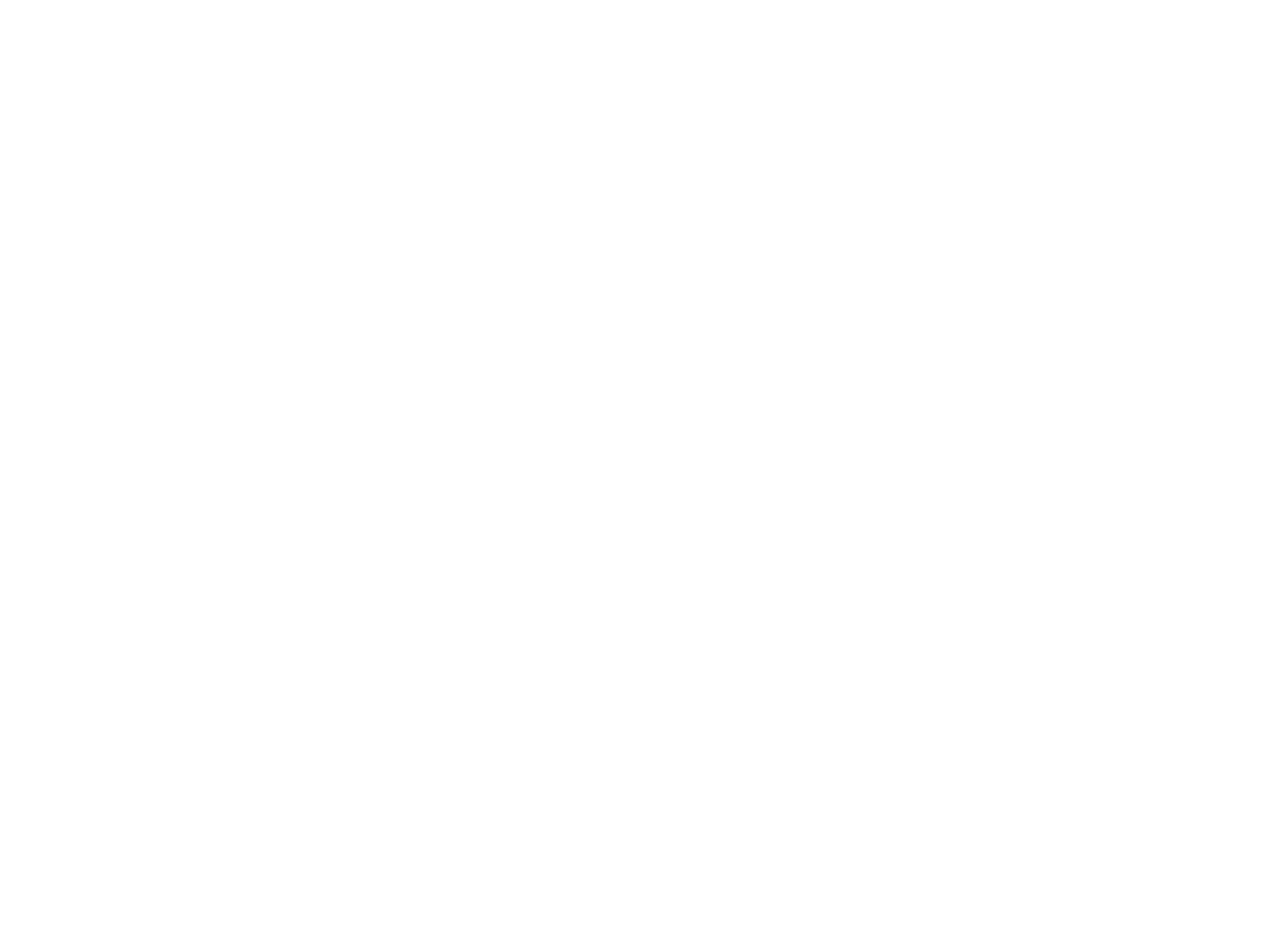
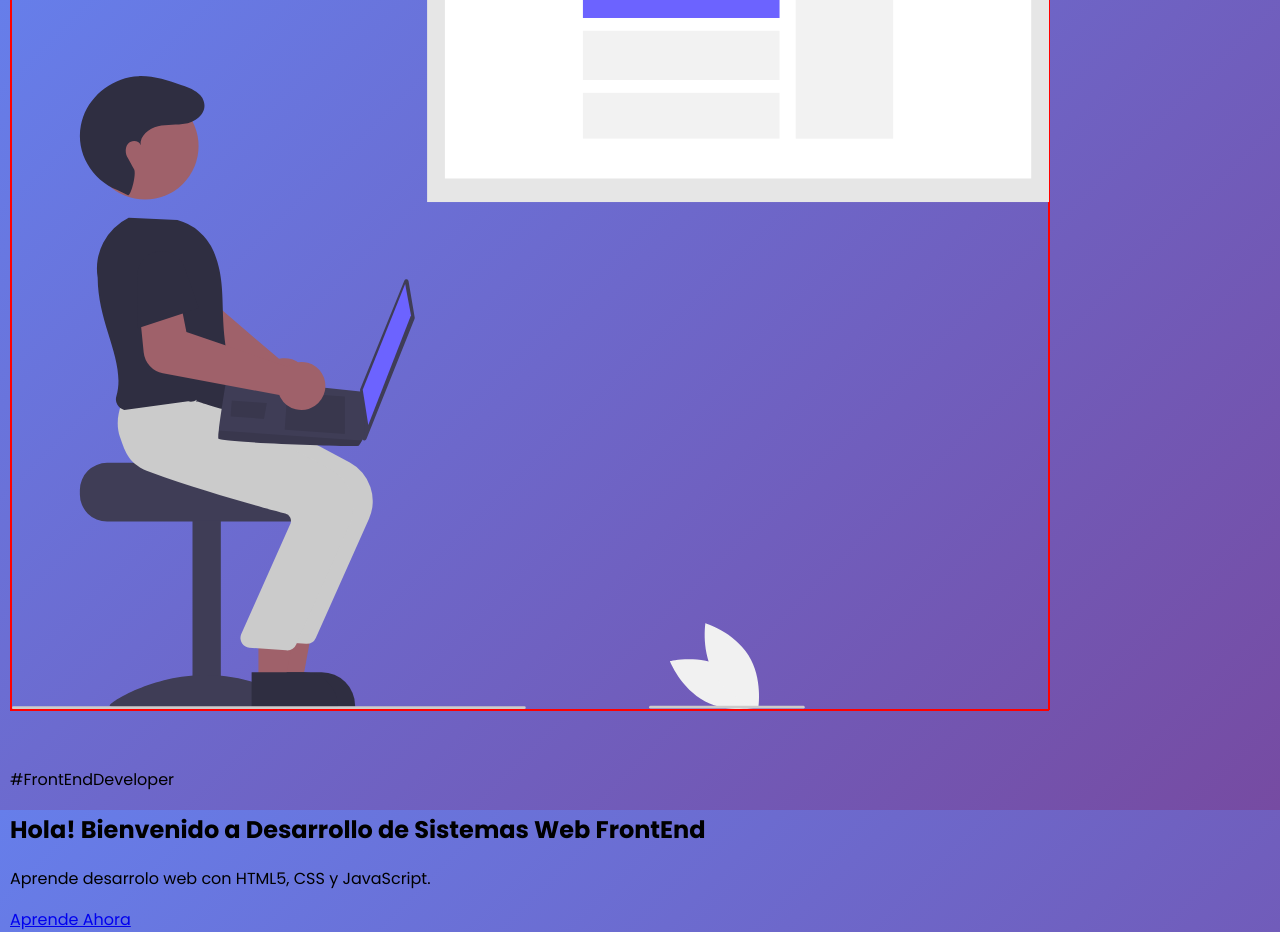
Before and after one commit to Andru-1987/frontend_ifts_ejercicio3, a plain HTML site: page index.html in a window 1280 px wide. Before the commit the page ends 800 px from the top, so only its background shows below. Drawn offline with Linux system fonts and the light colour scheme.

Commit message:
data: pussher

```diff
--- a/css/style.css
+++ b/css/style.css
@@ -5,3 +5,43 @@
 *{
     font-family: 'Poppins', sans-serif;
 }
+
+body{
+    background-image: linear-gradient(135deg, #667eea 0%, #764ba2 100%);
+    margin: 0;
+    padding: 0;
+
+    height: 100vh;
+    min-height: 650px;
+    width: 100vw;
+
+}
+
+.container{
+    margin:10px;
+
+    width: 90%;
+    max-width: 1200px;
+    height: 100%;
+
+    box-sizing: content-box;
+}
+
+.container{
+    display: flex;
+    flex-direction: column;
+    justify-content: center;
+}
+
+.img-svg{
+    width: 90%;
+    min-width: 400px;
+    margin-bottom: 40px;
+    border:1px solid red;
+}
+
+img{
+    display: block;
+    width: 100%;
+    border:1px solid red;
+}
--- a/index.html
+++ b/index.html
@@ -4,9 +4,21 @@
     <meta charset="UTF-8">
     <meta http-equiv="X-UA-Compatible" content="IE=edge">
     <meta name="viewport" content="width=device-width, initial-scale=1.0">
-    <title>Document</title>
+    <link rel="shortcut icon" href="./img/web_dev.svg" type="image/x-icon">
+    <link rel="stylesheet" href="./css/style.css">
+    <title>Landing Page</title>
 </head>
 <body>
-
+    <div class="container">
+        <div class="img-svg">
+            <img src="./img/web_dev.svg" alt="web_deb_svg_img">
+        </div>
+        <div class="texto">
+            <p>#FrontEndDeveloper</p>
+            <h2>Hola! Bienvenido a Desarrollo de Sistemas Web FrontEnd</h2>
+            <p>Aprende desarrolo web con HTML5, CSS y JavaScript.</p>
+            <a href="#">Aprende Ahora</a>
+        </div>
+    </div>
 </body>
 </html>
```
